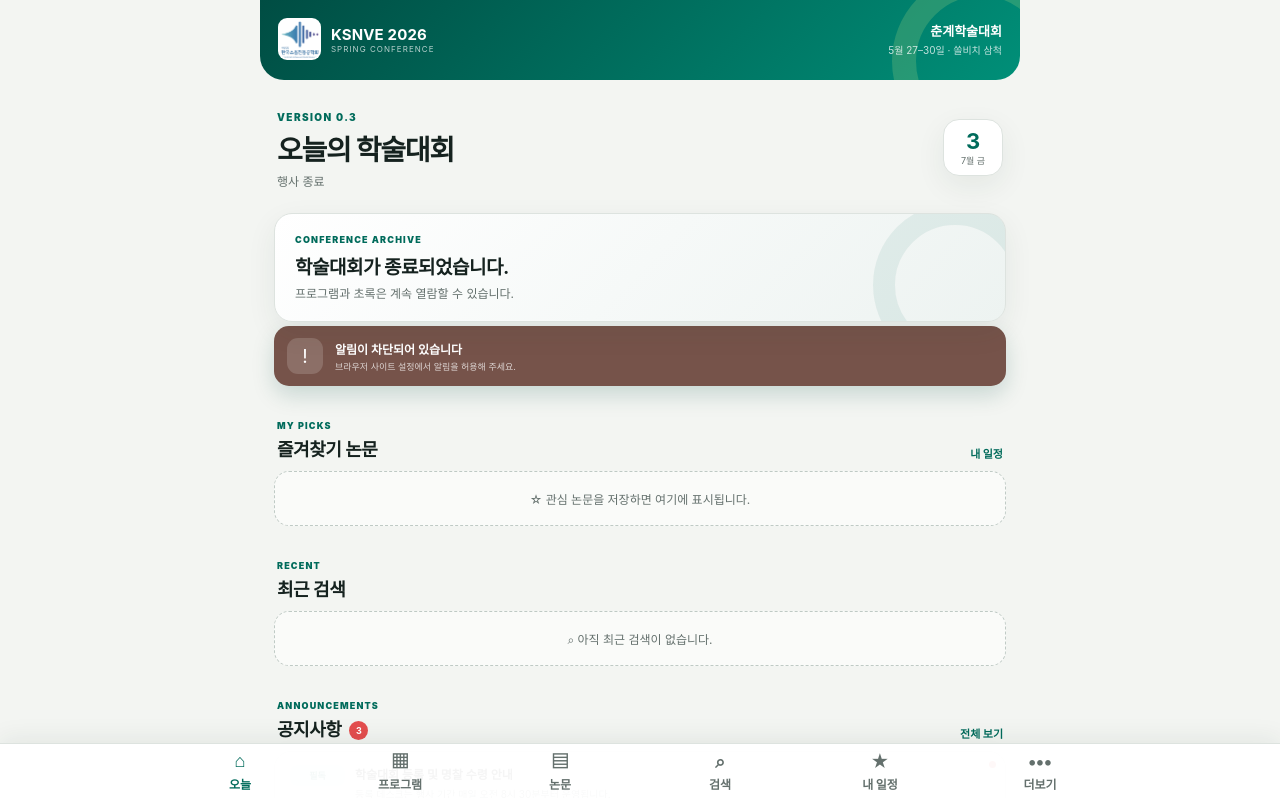
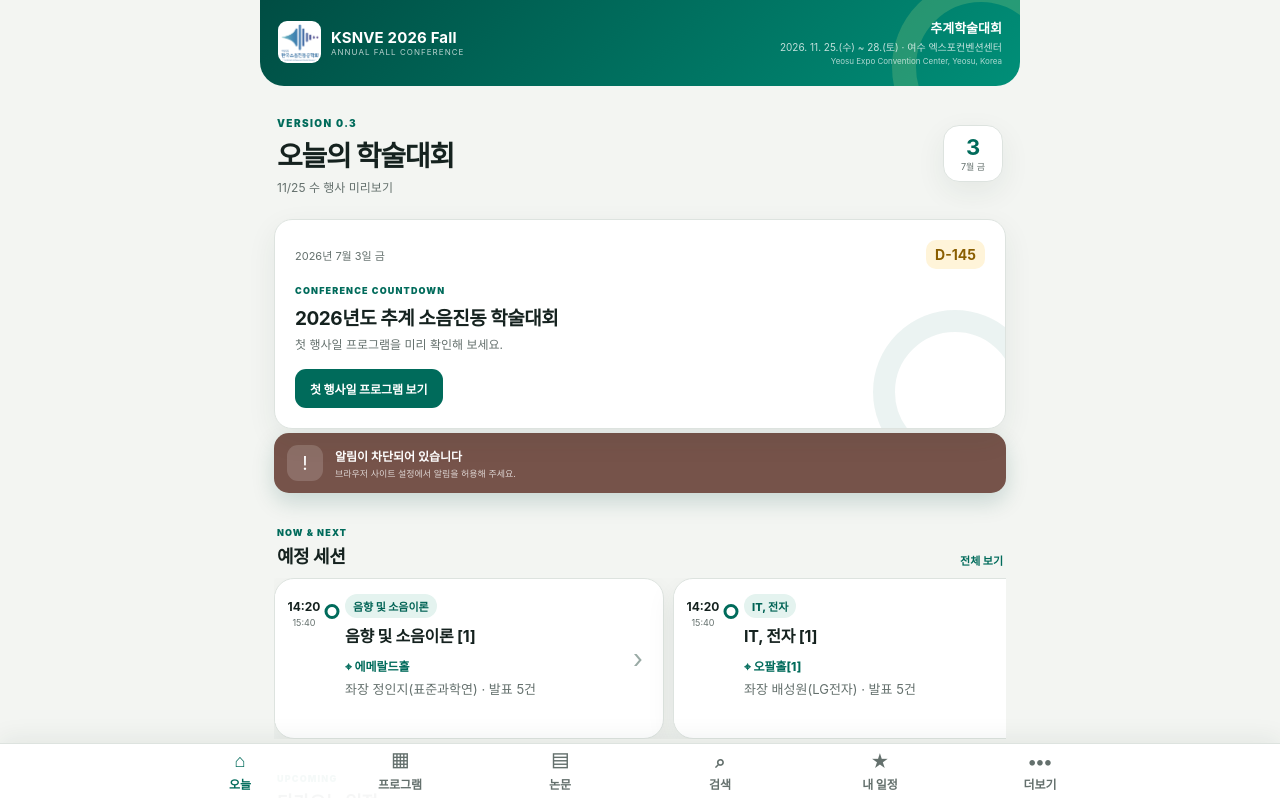
Before and after one commit to skim0130/KSNVE-Conference-app, a Next.js app: page / in a window 1280 px wide. Shown: the top 798 px of the page. Built offline with nearby package versions, Linux system fonts and the light colour scheme.

Commit message:
Configure fall conference test metadata

```diff
--- a/app/layout.tsx
+++ b/app/layout.tsx
@@ -1,8 +1,9 @@
 import './globals.css';
+import { conferenceConfig } from '@/lib/conference-config';
 
 export const metadata = {
-  title: 'KSNVE 2026 Spring Conference App',
-  description: 'PWA prototype for the KSNVE 2026 Spring Conference',
+  title: conferenceConfig.englishTitle,
+  description: `${conferenceConfig.koreanTitle} · ${conferenceConfig.locationDisplay}`,
   manifest: '/manifest.json'
 };
 
--- a/app/page.tsx
+++ b/app/page.tsx
@@ -11,6 +11,7 @@ import VenueCard from '@/components/VenueCard';
 import TimelineSession from '@/components/TimelineSession';
 import NotificationManager from '@/components/NotificationManager';
 import { announcements, dayLabel, papers, sessions, speakers, venues, type Paper } from '@/lib/conference';
+import { conferenceConfig } from '@/lib/conference-config';
 import { parseMockNow, upcomingSessionsAt, type MockNow } from '@/lib/dashboard-time';
 
 const favoriteKey = 'ksnveFav';
@@ -46,15 +47,15 @@ function readLocalList(key: string) {
 
 export default function Home() {
   const [mockNow, setMockNow] = useState<MockNow | null>(null);
-  const dates = [...new Set(sessions.map((session) => session.date))];
+  const dates = [...conferenceConfig.dates];
   const today = mockNow?.date ?? localDateKey();
-  const conferenceStart = dates[0];
-  const conferenceEnd = dates[dates.length - 1];
+  const conferenceStart = conferenceConfig.startDate;
+  const conferenceEnd = conferenceConfig.endDate;
   const isBeforeConference = today < conferenceStart;
   const isAfterConference = today > conferenceEnd;
   const daysUntilConference = isBeforeConference ? daysBetween(today, conferenceStart) : 0;
-  const dashboardDate = dates.includes(today) ? today : dates[0];
-  const isConferenceDay = dates.includes(today);
+  const isConferenceDay = today >= conferenceStart && today <= conferenceEnd;
+  const dashboardDate = isConferenceDay ? today : conferenceStart;
   const [tab, setTab] = useState<TabId>('today');
   const [date, setDate] = useState(dashboardDate);
   const [query, setQuery] = useState('');
@@ -129,17 +130,18 @@ export default function Home() {
     {tab === 'today' && <section className="today-dashboard">
       <div className="today-greeting"><div><span>VERSION 0.3</span><h1>오늘의 학술대회</h1><p>{isConferenceDay ? `${dayLabel(today)} 일정` : isAfterConference ? '행사 종료' : `${dayLabel(dashboardDate)} 행사 미리보기`}</p></div><div className="today-date"><b>{Number(today.slice(8, 10))}</b><span>{new Date(`${today}T00:00:00+09:00`).toLocaleDateString('ko-KR', { timeZone: 'Asia/Seoul', month: 'short', weekday: 'short' })}</span></div></div>
       {mockNow && <div className="mock-time-badge">Mock time: {mockNow.label}</div>}
-      {isBeforeConference && <section className="conference-status-card before-conference"><div className="conference-status-meta"><time>{formatKoreanDate(today)}</time><strong>D-{daysUntilConference}</strong></div><span>CONFERENCE COUNTDOWN</span><h2>2026년도 춘계 소음진동 학술대회</h2><p>첫 행사일 프로그램을 미리 확인해 보세요.</p><button type="button" onClick={showFirstDayProgram}>첫 행사일 프로그램 보기</button></section>}
+      {isBeforeConference && <section className="conference-status-card before-conference"><div className="conference-status-meta"><time>{formatKoreanDate(today)}</time><strong>D-{daysUntilConference}</strong></div><span>CONFERENCE COUNTDOWN</span><h2>{conferenceConfig.koreanTitle}</h2><p>첫 행사일 프로그램을 미리 확인해 보세요.</p><button type="button" onClick={showFirstDayProgram}>첫 행사일 프로그램 보기</button></section>}
+      {isConferenceDay && <div className="conference-live-status"><span>LIVE</span><div><b>학술대회 진행 중</b><small>{formatKoreanDate(today)} · {conferenceConfig.venue}</small></div></div>}
       {isAfterConference && <section className="conference-status-card after-conference"><span>CONFERENCE ARCHIVE</span><h2>학술대회가 종료되었습니다.</h2><p>프로그램과 초록은 계속 열람할 수 있습니다.</p></section>}
       <NotificationManager favoriteIds={saved}/>
-      {!isAfterConference && <><div className="dashboard-section"><div className="dashboard-heading"><div><span>NOW & NEXT</span><h2>{isConferenceDay ? '오늘의 세션' : '예정 세션'}</h2></div><button onClick={() => changeTab('program')}>전체 보기</button></div><div className="dashboard-sessions">{simulatedDashboardSessions.slice(0, 3).map((session) => <SessionCard key={session.id} session={session} paperCount={papers.filter((paper) => paper.sessionId === session.id).length}/>)}{mockNow && simulatedDashboardSessions.length === 0 && <div className="compact-empty">예정된 세션이 없습니다.</div>}</div></div>
-      <div className="dashboard-section"><div className="dashboard-heading"><div><span>UPCOMING</span><h2>다가오는 일정</h2></div></div><div className="upcoming-list">{simulatedUpcomingSessions.slice(0, 4).map((session) => <Link href={`/sessions/${session.id}`} key={session.id}><time>{session.time.split('~')[0]}</time><div><b>{session.title}</b><small>{session.venue}</small></div><span>›</span></Link>)}{mockNow && simulatedUpcomingSessions.length === 0 && <div className="compact-empty">다가오는 일정이 없습니다.</div>}</div></div></>}
+      {!isAfterConference && <><div className="dashboard-section"><div className="dashboard-heading"><div><span>NOW & NEXT</span><h2>{isConferenceDay ? '오늘의 세션' : '예정 세션'}</h2></div><button onClick={() => changeTab('program')}>전체 보기</button></div><div className="dashboard-sessions">{simulatedDashboardSessions.slice(0, 3).map((session) => <SessionCard key={session.id} session={session} paperCount={papers.filter((paper) => paper.sessionId === session.id).length}/>)}{(mockNow || isConferenceDay) && simulatedDashboardSessions.length === 0 && <div className="compact-empty">예정된 세션이 없습니다.</div>}</div></div>
+      <div className="dashboard-section"><div className="dashboard-heading"><div><span>UPCOMING</span><h2>다가오는 일정</h2></div></div><div className="upcoming-list">{simulatedUpcomingSessions.slice(0, 4).map((session) => <Link href={`/sessions/${session.id}`} key={session.id}><time>{session.time.split('~')[0]}</time><div><b>{session.title}</b><small>{session.venue}</small></div><span>›</span></Link>)}{(mockNow || isConferenceDay) && simulatedUpcomingSessions.length === 0 && <div className="compact-empty">다가오는 일정이 없습니다.</div>}</div></div></>}
       <div className="dashboard-section"><div className="dashboard-heading"><div><span>MY PICKS</span><h2>즐겨찾기 논문</h2></div><button onClick={() => changeTab('my')}>내 일정</button></div>{favoritePreview.length ? showPapers(favoritePreview) : <button className="compact-empty" onClick={() => changeTab('papers')}>☆ 관심 논문을 저장하면 여기에 표시됩니다.</button>}</div>
       <div className="dashboard-section"><div className="dashboard-heading"><div><span>RECENT</span><h2>최근 검색</h2></div></div>{recentSearches.length ? <div className="recent-chips">{recentSearches.map((item) => <button key={item} onClick={() => runRecentSearch(item)}>⌕ {item}</button>)}</div> : <button className="compact-empty" onClick={() => changeTab('search')}>⌕ 아직 최근 검색이 없습니다.</button>}</div>
       <div className="dashboard-section"><div className="dashboard-heading"><div><span>ANNOUNCEMENTS</span><h2>공지사항 {unreadCount > 0 && <i>{unreadCount}</i>}</h2></div><Link href="/notices">전체 보기</Link></div><div className="announcement-list">{announcements.slice(0, 3).map((announcement) => <button className={readAnnouncements.includes(announcement.id) ? 'read' : ''} key={announcement.id} onClick={() => markAnnouncementRead(announcement.id)}><span>{announcement.category}</span><div><b>{announcement.title}</b><small>{announcement.body}</small></div>{!readAnnouncements.includes(announcement.id) && <em/>}</button>)}</div></div>
     </section>}
 
-    {tab === 'program' && <section><div className="screen-title"><div><span>CONFERENCE AGENDA</span><h1>프로그램</h1></div></div><div className="date-strip">{dates.map((item) => <button key={item} className={date === item ? 'active' : ''} onClick={() => setDate(item)}><small>{dayLabel(item).split(' ')[1]}요일</small><b>{new Date(`${item}T00:00:00`).getDate()}</b><span>5월</span></button>)}</div><div className="agenda-summary"><b>{dayLabel(date)} 일정</b><span>{sessions.filter((session) => session.date === date).length}개 세션</span></div><div className="program-timeline">{sessions.filter((session) => session.date === date).map((session) => <TimelineSession key={session.id} session={session} sessionPapers={papers.filter((paper) => paper.sessionId === session.id)} favorites={saved} onToggle={toggle}/>)}</div></section>}
+    {tab === 'program' && <section><div className="screen-title"><div><span>CONFERENCE AGENDA</span><h1>프로그램</h1></div></div><div className="date-strip">{dates.map((item) => <button key={item} className={date === item ? 'active' : ''} onClick={() => setDate(item)}><small>{dayLabel(item).split(' ')[1]}요일</small><b>{new Date(`${item}T00:00:00`).getDate()}</b><span>{Number(item.slice(5, 7))}월</span></button>)}</div><div className="agenda-summary"><b>{dayLabel(date)} 일정</b><span>{sessions.filter((session) => session.date === date).length}개 세션</span></div><div className="program-timeline">{sessions.filter((session) => session.date === date).map((session) => <TimelineSession key={session.id} session={session} sessionPapers={papers.filter((paper) => paper.sessionId === session.id)} favorites={saved} onToggle={toggle}/>)}</div></section>}
 
     {tab === 'papers' && <section><div className="screen-title"><div><span>DISCOVER</span><h1>발표 논문</h1></div><strong>{filtered.length}</strong></div><SearchBar value={query} onChange={setQuery}/><div className="filter-chips"><button className="active">전체</button><button>구두 발표</button><button>포스터</button><button>저장됨</button></div>{showPapers(filtered)}</section>}
 
--- a/components/Header.tsx
+++ b/components/Header.tsx
@@ -1,5 +1,6 @@
 import Image from 'next/image';
 import Link from 'next/link';
+import { conferenceConfig } from '@/lib/conference-config';
 
 export default function Header({ compact = false }: { compact?: boolean }) {
   return <header className={`hero ${compact ? 'hero-compact' : ''}`}>
@@ -13,9 +14,9 @@ export default function Header({ compact = false }: { compact?: boolean }) {
         sizes="(max-width: 560px) 38px, 42px"
         priority
       />
-      <div><b>KSNVE 2026</b><small>SPRING CONFERENCE</small></div>
+      <div><b>{conferenceConfig.shortTitle}</b><small>ANNUAL FALL CONFERENCE</small></div>
     </Link>
-    {!compact && <div className="event-meta"><b>춘계학술대회</b><span>5월 27–30일 · 쏠비치 삼척</span></div>}
+    {!compact && <div className="event-meta"><b>{conferenceConfig.shortKoreanTitle}</b><span>{conferenceConfig.displayDate} · {conferenceConfig.venue}</span><small>{conferenceConfig.locationDisplay}</small></div>}
     <nav className="hero-links" aria-label="바로가기">
       <Link href="/notices" aria-label="공지사항">●<span>공지</span></Link>
     </nav>
--- /dev/null
+++ b/lib/conference-config.ts
@@ -0,0 +1,47 @@
+export const conferenceConfig = {
+  koreanTitle: '2026년도 추계 소음진동 학술대회',
+  englishTitle: 'KSNVE Annual Fall Conference 2026',
+  shortTitle: 'KSNVE 2026 Fall',
+  shortKoreanTitle: '추계학술대회',
+  startDate: '2026-11-25',
+  endDate: '2026-11-28',
+  dates: ['2026-11-25', '2026-11-26', '2026-11-27', '2026-11-28'],
+  displayDate: '2026. 11. 25.(수) ~ 28.(토)',
+  venue: '여수 엑스포컨벤션센터',
+  locationDisplay: 'Yeosu Expo Convention Center, Yeosu, Korea',
+} as const;
+
+// Fall-conference test only: paper/session contents still come from the spring
+// dataset. Only conference metadata and dates are mapped for fall testing.
+const springToFallDate: Record<string, string> = {
+  '2026-05-27': '2026-11-25',
+  '2026-05-28': '2026-11-26',
+  '2026-05-29': '2026-11-27',
+  '2026-05-30': '2026-11-28',
+};
+
+export function mapSpringDateToFall(date: string) {
+  return springToFallDate[date] ?? date;
+}
+
+// The spring JSON currently omits its May 30 closing program. Keep the source
+// file unchanged and supply its fall-test equivalent at runtime.
+export const fallTestAdditionalSessions = [
+  {
+    id: 's054',
+    title: '대토론회 및 각 세션별 정보 교류회',
+    date: '2026-11-28',
+    day: '토',
+    time: '09:30~12:00',
+    venue: conferenceConfig.venue,
+    chair: '-',
+    category: '대토론회 및 정보 교류회',
+  },
+] as const;
+
+export function mapSpringConferenceTextToFall(value: string) {
+  return value
+    .replaceAll('춘계학술대회', '추계학술대회')
+    .replaceAll('쏠비치 삼척', conferenceConfig.venue)
+    .replaceAll('삼척역', '여수엑스포역');
+}
--- a/lib/conference.ts
+++ b/lib/conference.ts
@@ -3,6 +3,7 @@ import sessionsData from '@/data/sessions.json';
 import venuesData from '@/data/venues.json';
 import speakersData from '@/data/speakers.json';
 import announcementsData from '@/data/announcements.json';
+import { fallTestAdditionalSessions, mapSpringConferenceTextToFall, mapSpringDateToFall } from '@/lib/conference-config';
 
 export type PaperFigure = {
   id?: string;
@@ -71,20 +72,31 @@ type PaperDataRecord = Omit<Paper, 'sourcePage'> & {
 export const papers: Paper[] = (papersData as PaperDataRecord[]).map(
   ({ source_page: sourcePage, ...paper }) => ({
     ...paper,
+    date: mapSpringDateToFall(paper.date),
     sourcePage: sourcePage ?? undefined,
   }),
 );
-export const sessions = sessionsData as Session[];
+export const sessions: Session[] = [
+  ...(sessionsData as Session[]).map((session) => ({
+    ...session,
+    date: mapSpringDateToFall(session.date),
+  })),
+  ...fallTestAdditionalSessions,
+];
 export const venues = venuesData as Venue[];
 export const speakers = speakersData as Speaker[];
-export const announcements = announcementsData as Announcement[];
+export const announcements: Announcement[] = (announcementsData as Announcement[]).map((announcement) => ({
+  ...announcement,
+  title: mapSpringConferenceTextToFall(announcement.title),
+  body: mapSpringConferenceTextToFall(announcement.body),
+}));
 
 export const dayLabel = (date: string) => {
   const labels: Record<string, string> = {
-    '2026-05-27': '5/27 수',
-    '2026-05-28': '5/28 목',
-    '2026-05-29': '5/29 금',
-    '2026-05-30': '5/30 토',
+    '2026-11-25': '11/25 수',
+    '2026-11-26': '11/26 목',
+    '2026-11-27': '11/27 금',
+    '2026-11-28': '11/28 토',
   };
   return labels[date] ?? date;
 };
--- a/package.json
+++ b/package.json
@@ -1,5 +1,5 @@
 {
-  "name": "ksnve-2026-spring-pwa",
+  "name": "ksnve-2026-fall-test-pwa",
   "version": "0.3.0",
   "private": true,
   "scripts": {
```
Also changed, not shown: scripts/test-dashboard-mock-time.ts (+13 -6 lines), app/globals.css, public/manifest.json, 2 other files (tests, documents, lock files or other folders).
